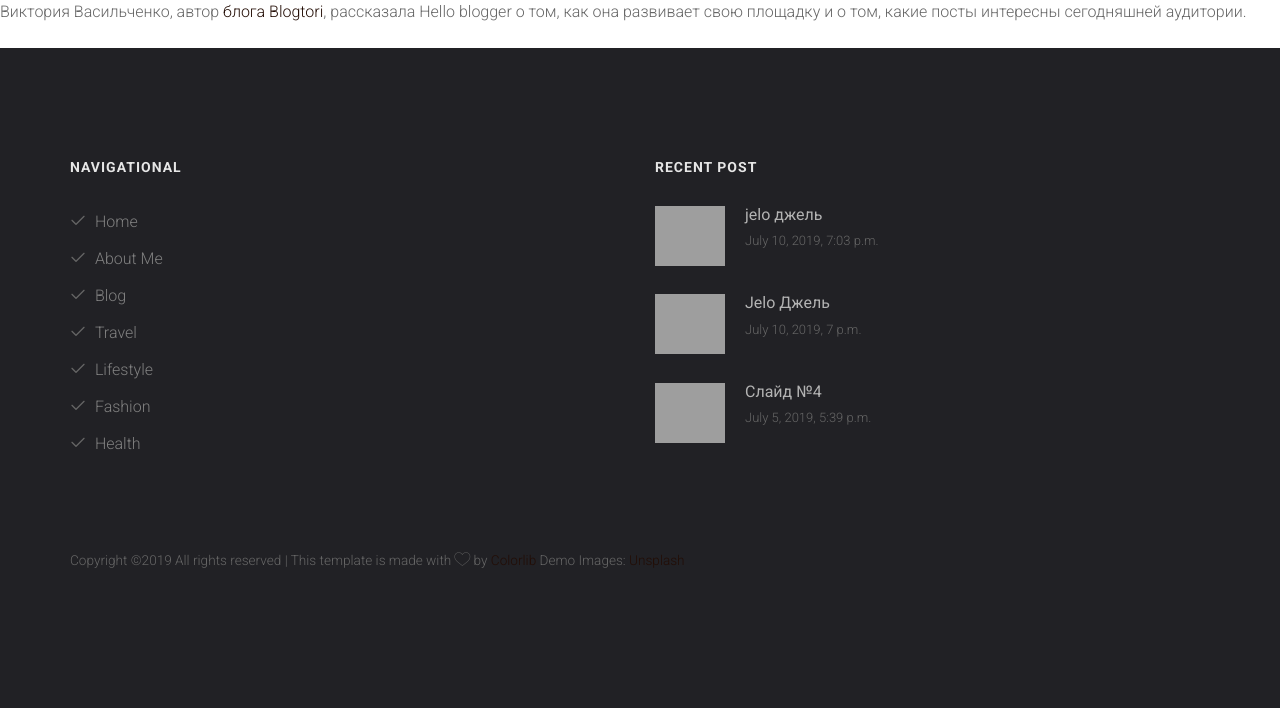
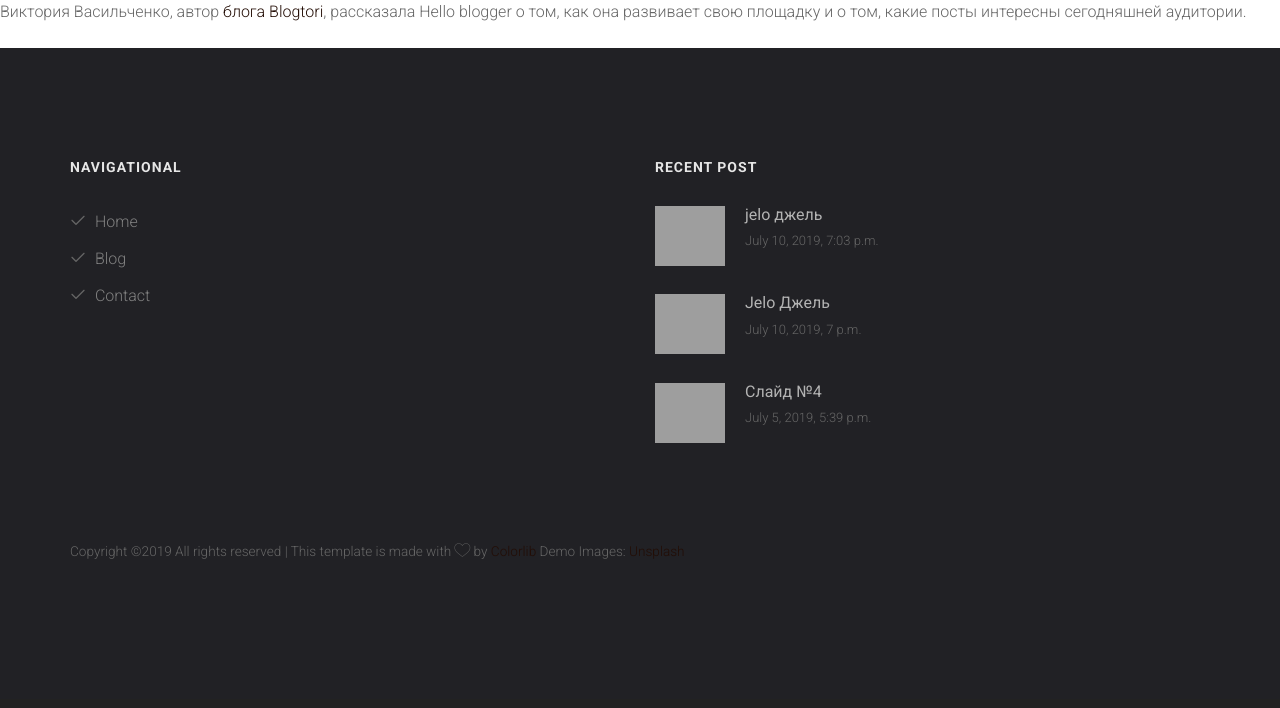
Before and after one commit to Denis-Gerashchenko/blog, a Django app: page /test/ in a window 1280 px wide. Shown: the part 468-1176 px from the top of the page. After the commit the page ends 1027 px from the top, so only its background shows below. Run offline with Django 3.2, Linux system fonts and the light colour scheme; data comes from the database, SQL or seed files in the repository; both versions use the stored data as it was after the commit; some libraries are stand-ins or nearby versions; some web fonts are replaced; grey boxes are pictures that could not be loaded.

Commit message:
Started bugfixes

```diff
--- a/posts/views.py
+++ b/posts/views.py
@@ -51,21 +51,25 @@ class IndexView(View):
     template_name = 'index.html'
 
     def get(self, request, *args, **kwargs):
-        queryset = Post.objects.filter(featured=True).order_by('-timestamp')[0:13]
+        # queryset = Post.objects.filter(featured=True).order_by('-timestamp')[0:13]
+        queryset = None
         recent = Post.objects.order_by('-timestamp')[0:3]
         slides = Post.objects.filter(slide=True).order_by('timestamp')[0:4]
 
-        context = {
-                'row1': queryset[0:3],
-                'row2': queryset[3:6],
-                'row3_1': queryset[6],
-                'row3_2': queryset[7],
-                'row4': queryset[8:11],
-                'row5_1': queryset[11],
-                'row5_2': queryset[12],
-                'recent': recent,
-                'slides': slides,
-        }
+        if queryset:
+            context = {
+                    'row1': queryset[0:3],
+                    'row2': queryset[3:6],
+                    'row3_1': queryset[6],
+                    'row3_2': queryset[7],
+                    'row4': queryset[8:11],
+                    'row5_1': queryset[11],
+                    'row5_2': queryset[12],
+                    'recent': recent,
+                    'slides': slides,
+            }
+        else:
+            context = {}
         return render(request, self.template_name, context)
 
 
@@ -82,9 +86,13 @@ def single(request, id):
     listed_query = list(query)
     # a position of a post in a whole timeline for pagination
     index_of_post = [listed_query.index(post) for post in listed_query if post['id'] == key][0]
-    try:
+    # try:
+    #     previous_post_id = listed_query[index_of_post - 1]['id']
+    # except IndexError:
+    #     previous_p = False
+    if not index_of_post == 0:
         previous_post_id = listed_query[index_of_post - 1]['id']
-    except IndexError:
+    else:
         previous_p = False
     try:
         next_post_id = listed_query[index_of_post + 1]['id']
@@ -156,9 +164,9 @@ def update(request, id):
 
 
 def create(request):
+    recent = Post.objects.order_by('-timestamp')[0:3]
     form = PostForm(request.POST or None, request.FILES or None)
     author = get_author(request.user)
-    recent = Post.objects.order_by('-timestamp')[0:3]
     if request.method == 'POST':
         if form.is_valid():
             form.instance.author = author
--- a/templates/footer.html
+++ b/templates/footer.html
@@ -6,13 +6,15 @@
 						<h2>Navigational</h2>
 						<p>
 							<ul class="colorlib-footer-links">
-								<li><a href="#"><i class="icon-check"></i> Home</a></li>
-								<li><a href="#"><i class="icon-check"></i> About Me</a></li>
-								<li><a href="#"><i class="icon-check"></i> Blog</a></li>
-								<li><a href="#"><i class="icon-check"></i> Travel</a></li>
-								<li><a href="#"><i class="icon-check"></i> Lifestyle</a></li>
-								<li><a href="#"><i class="icon-check"></i> Fashion</a></li>
-								<li><a href="#"><i class="icon-check"></i> Health</a></li>
+								<li><a href="/"><i class="icon-check"></i> Home</a></li>
+								<li><a href="/blog"><i class="icon-check"></i> Blog</a></li>
+								<li><a href="#"><i class="icon-check"></i> Contact</a></li>
+						{% if user.is_authentificated %}
+								<li><a href="/accounts/profile"><i class="icon-check"></i> Profile</a></li>
+						{% endif %}
+						{% if user.author %}
+								<li><a href="/create"><i class="icon-check"></i> Create</a></li>
+						{% endif %}
 							</ul>
 						</p>
 					</div>
--- a/templates/head.html
+++ b/templates/head.html
@@ -52,6 +52,8 @@
 	<!--[if lt IE 9]>
 	<script src="{% static 'js/respond.min.js' %}"></script>
 	<![endif]-->
+    <!--Tiny mce -->
+		<script src="https://cdnjs.cloudflare.com/ajax/libs/tinymce/4.5.6/tinymce.min.js"></script>
 
 	</head>
 	<body>
--- a/templates/single.html
+++ b/templates/single.html
@@ -29,7 +29,7 @@ function myFunction() {
 											<span class="date">{{ post.timestamp }}</span>
 											<span class="pos">By <a href="{% url 'another-user' username=post.author.user.username %}">{{ post.author }}</a></span>
 											<span class="date"><span class="glyphicon glyphicon-eye-open"></span>{{ post.view_count }}</span>
-											<span class="date"><span class="glyphicon glyphicon-comment"></span>{{ post.get_comments.count }}</span>
+											<span class="date"><span class="glyphicon glyphicon-comment"></span>{{ post.get_parent_comments.count }}</span>
 											{% if user.author %}
 											<span class="date"><a href="{% url 'post-update' id=post.id %}">Update</a></span>
 											<span class="date"><a href="{% url 'post-delete' id=post.id %}">Delete</a></span>
@@ -95,6 +95,7 @@ function myFunction() {
 								   </div>
 										</div>
 										{% endfor %}
+										{% if request.user.is_authenticated %}
                                         <div class="form-group row">
                                           <form action="." method="POST">
 									{% csrf_token %}
@@ -107,6 +108,7 @@ function myFunction() {
 									</div>
 								</form>
                                         </div>
+										{% endif %}
 									</div>
 						   		</div>
 						   	</div>
```
Also changed, not shown: templates/index.html (+4 -4 lines), templates/sidebar.html (+12 -10 lines), db.sqlite3, 1 other file.
